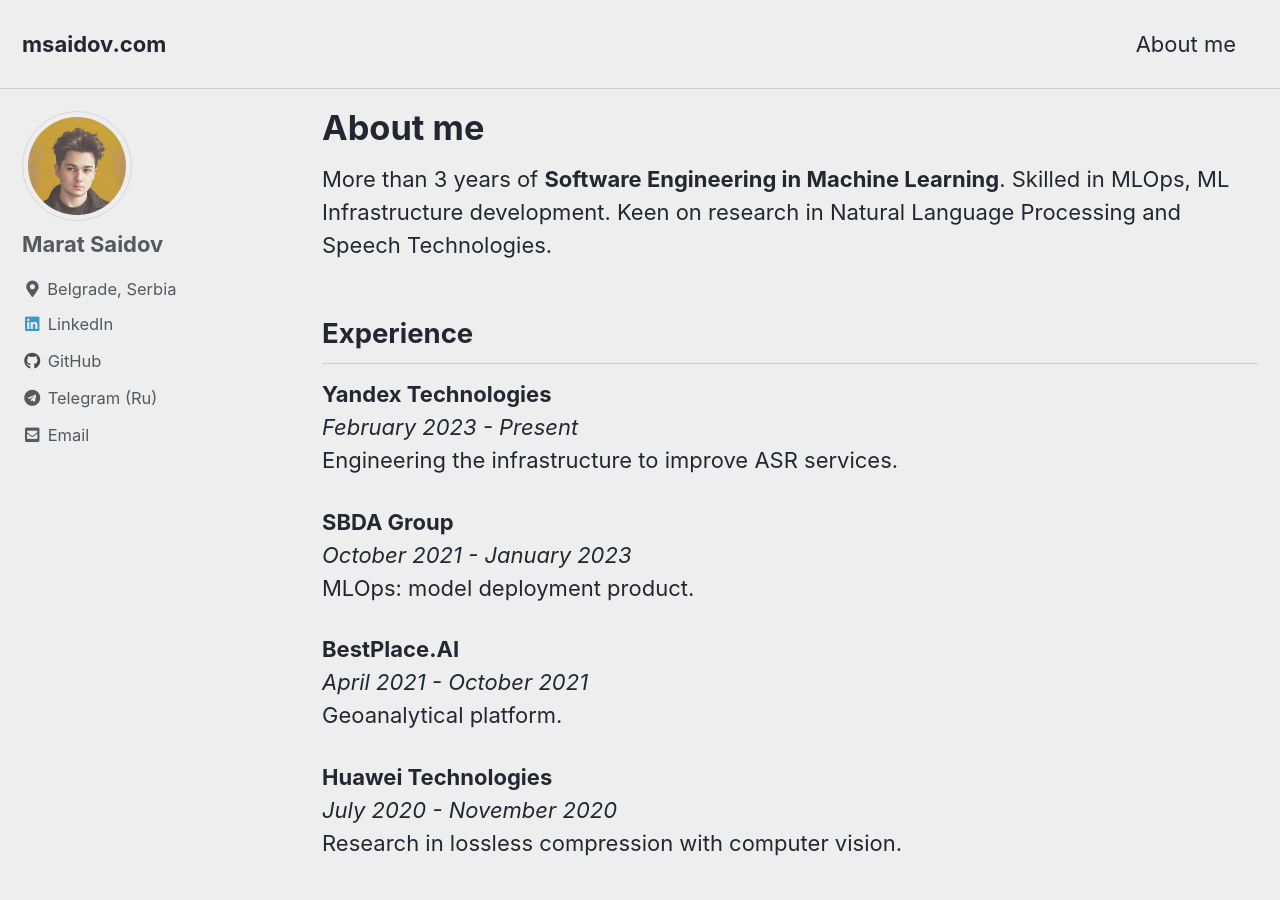
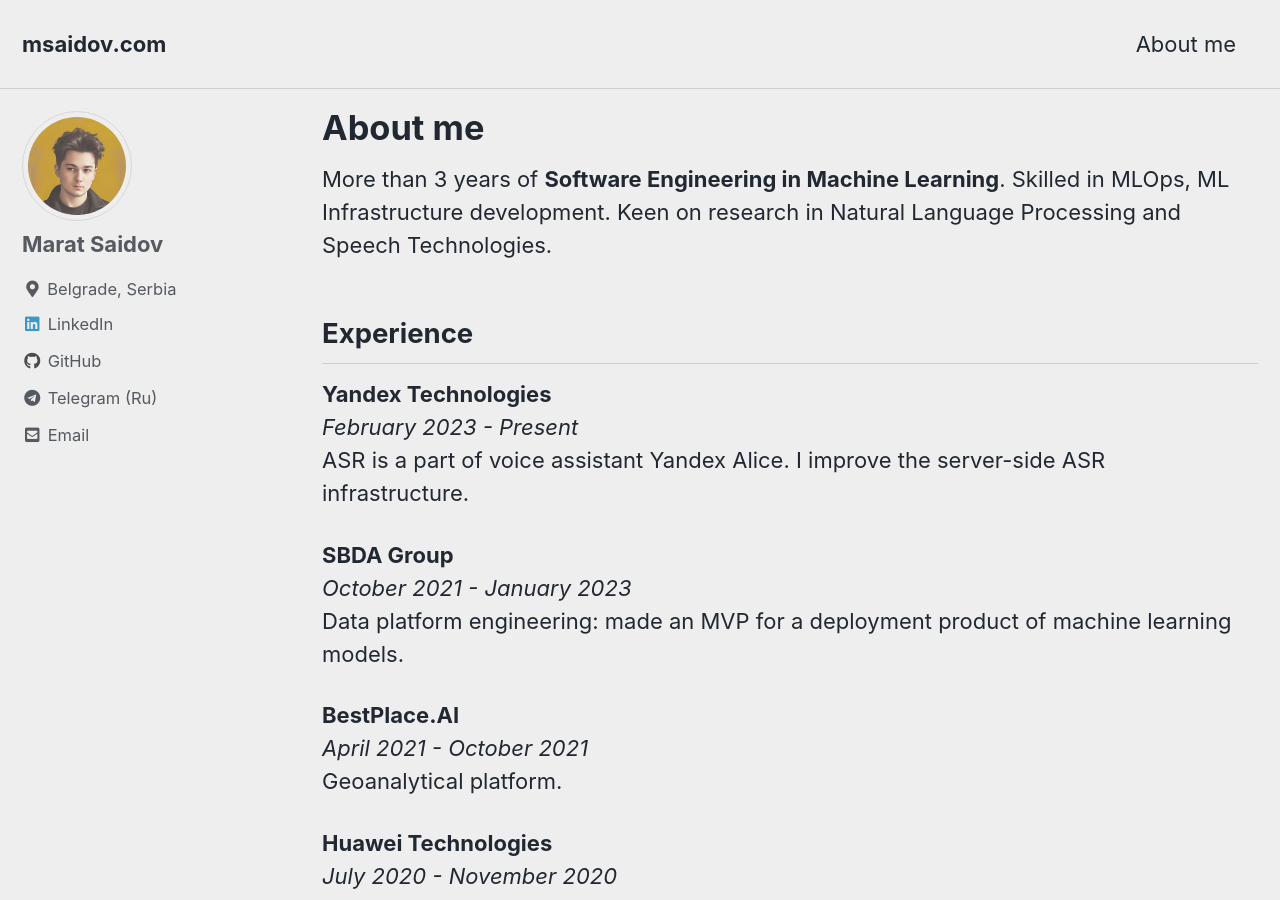
Before and after one commit to martysai/maratsaidov.github.io, a Jekyll site: the page built from _pages/about.md, in a window 1280 px wide and 900 px high. Built offline with Jekyll 4.4.1, drawn with Linux system fonts in a browser that asks for light colours; cached includes are drawn as plain includes; some of the changed text lies outside the part shown.

Commit message:
refactor

```diff
--- a/_pages/about.md
+++ b/_pages/about.md
@@ -13,11 +13,11 @@
 
 **Yandex Technologies** <br>
 *February 2023 - Present* <br>
-Engineering the infrastructure to improve ASR services.
+ASR is a part of voice assistant Yandex Alice. I improve the server-side ASR infrastructure.
 
 **SBDA Group** <br>
 *October 2021 - January 2023* <br>
-MLOps: model deployment product.
+Data platform engineering: made an MVP for a deployment product of machine learning models.
 
 **BestPlace.AI** <br>
 *April 2021 - October 2021* <br>
@@ -25,7 +25,7 @@
 
 **Huawei Technologies** <br>
 *July 2020 - November 2020* <br>
-Research in lossless compression with computer vision.
+Research in lossless compression with computer vision for Huawei Cloud.
 
 ## Education
 
```
Also changed, not shown: _posts/2023-02-10-asian-journey-overview.md (+5 -0 lines), 3 other files.
